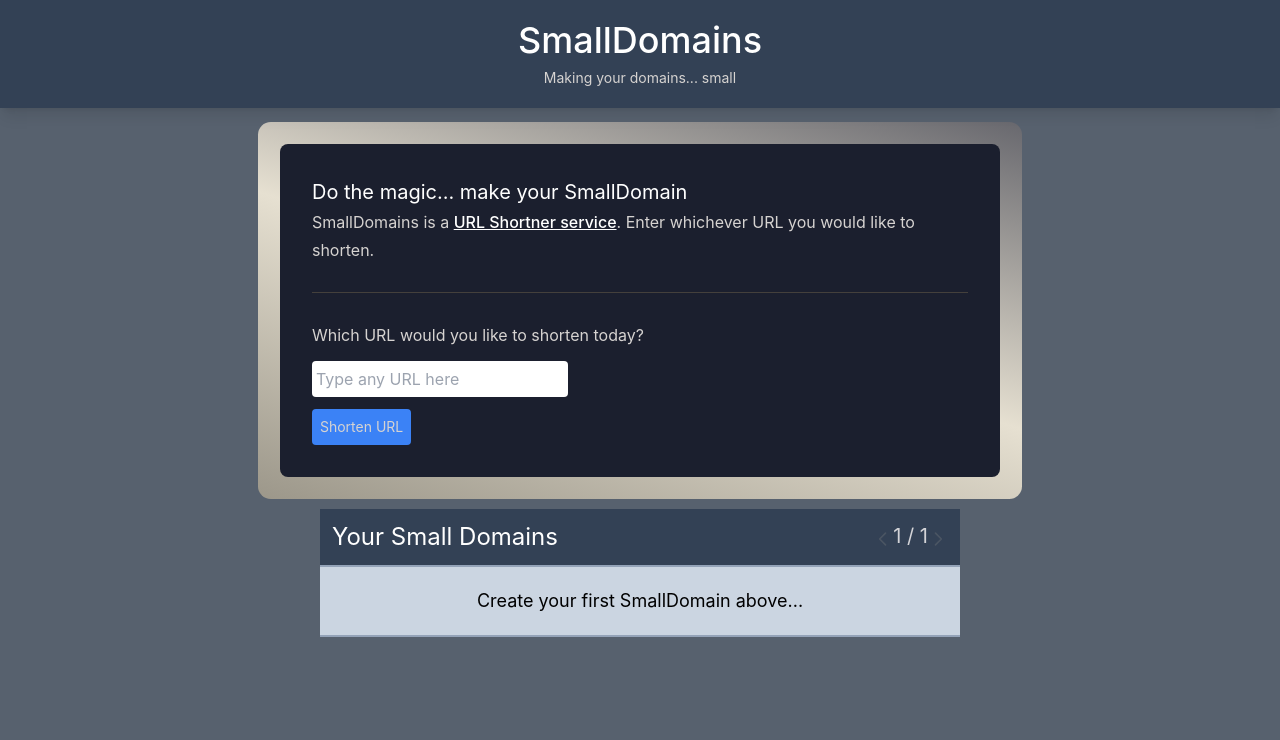
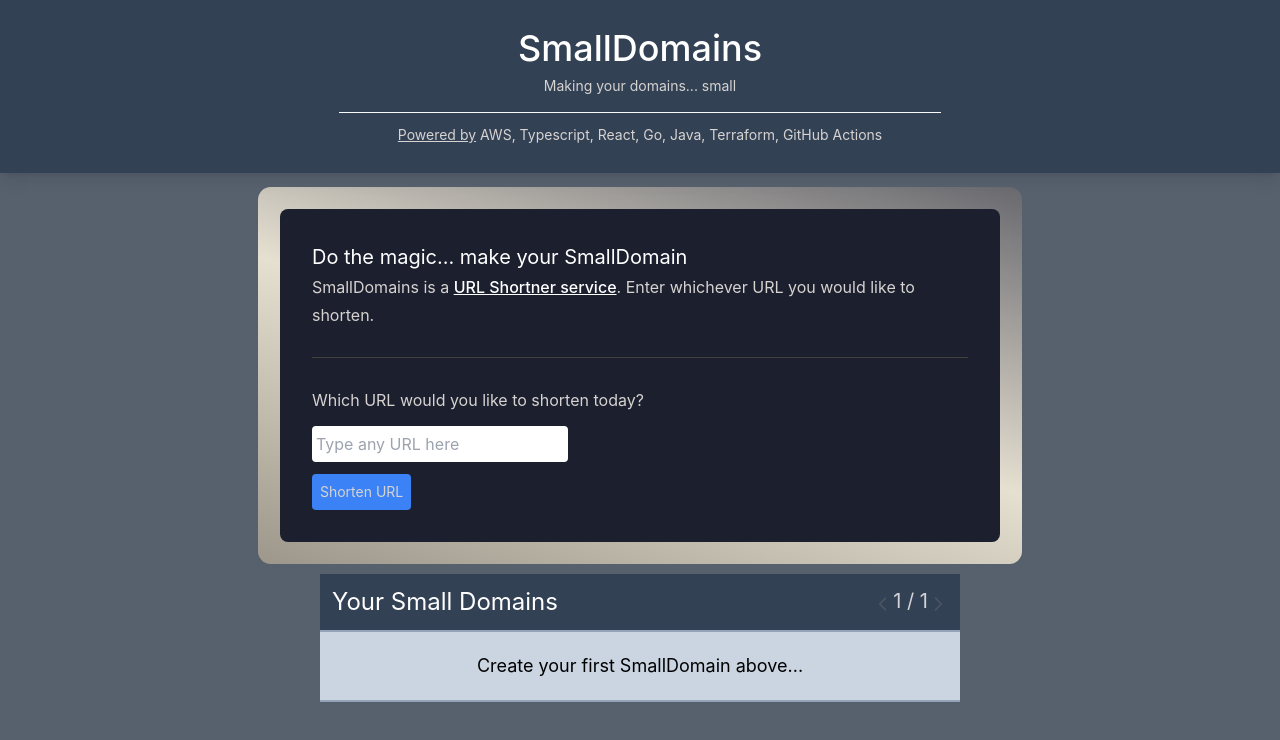
Before and after one commit to JKC-Projects/smalldomains.web-app, a React (Create React App) app: page / in a window 1280 px wide. Shown: the top 740 px of the page. Built offline with nearby package versions, Linux system fonts and the light colour scheme.

Commit message:
SDOMAINS-7 Adding tech stack info to Header

```diff
--- a/src/components/Header/Header.tsx
+++ b/src/components/Header/Header.tsx
@@ -1,11 +1,19 @@
 import React from 'react'
 
 const Header = () => (
-  <header className="sticky flex justify-center items-center w-screen top-0 z-50 bg-gray-300 dark:bg-slate-700 shadow-lg p-5">
-    <article className="text-center prose prose-stone dark:prose-invert">
-      <h1 className="font-medium m-0">SmallDomains</h1>
-      <p className="text-sm m-0 mt-2">Making your domains... small</p>
-    </article>
+  <header className="sticky w-full top-0 z-50 bg-gray-300 dark:bg-slate-700 shadow-lg p-7">
+    <div className="flex justify-center items-center">
+      <article className="text-center prose prose-stone dark:prose-invert">
+        <h1 className="font-medium m-0">SmallDomains</h1>
+        <p className="text-sm m-2">Making your domains... small</p>
+      </article>
+    </div>
+    <div className="flex justify-center">
+      <article className="flex flex-col items-center prose prose-stone dark:prose-invert grow">
+        <hr className="m-0 mt-2 text-slate-50 bg-slate-50 h-px border-none w-11/12" />
+        <p className="text-sm mt-3"><u>Powered by</u> AWS, Typescript, React, Go, Java, Terraform, GitHub Actions</p>
+      </article>
+    </div>
   </header>
 )
 
```
